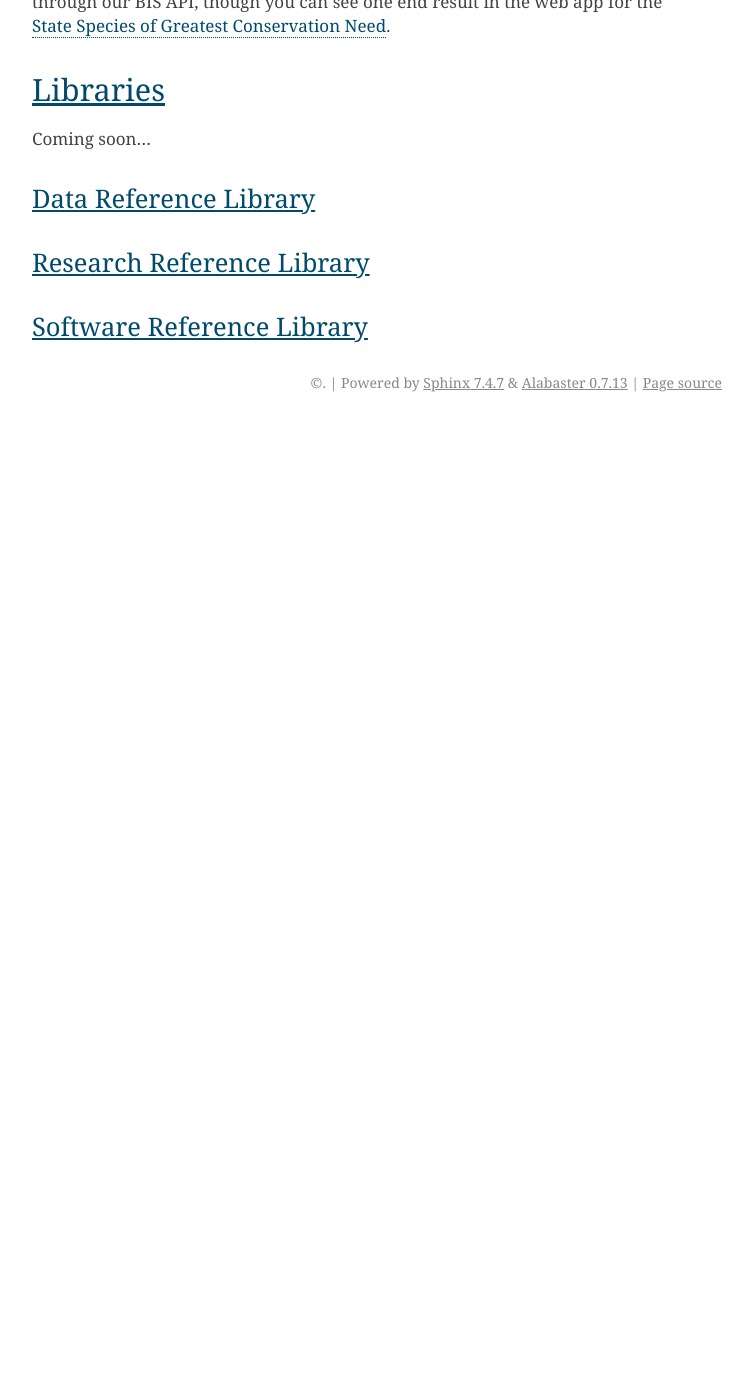
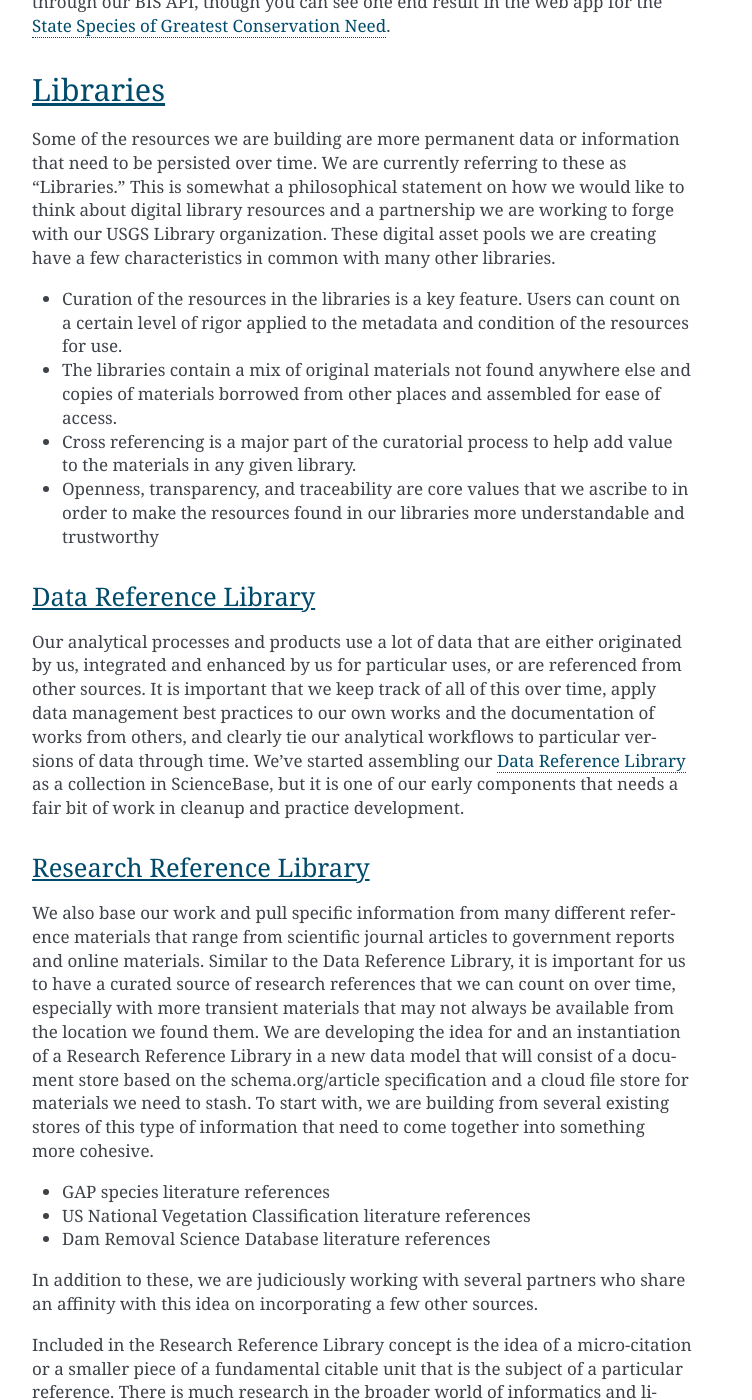
Before and after one commit to usgs-bis/nbmdocs, a Sphinx documentation site: the page built from docs/bis.rst, in a window 1280 px wide and 1400 px high, scrolled down 2325 px. Shown: the whole window, without its empty margins (388-1140 px from the left). Built offline with Sphinx 7.4.7, drawn with Linux system fonts in a browser that asks for light colours; before the commit the page ends 2747 px from its top, so only the background shows below that; some of the changed text lies outside the part shown.

Commit message:
Added content on the Biogeographic Information System

```diff
--- a/docs/bis.rst
+++ b/docs/bis.rst
@@ -38,13 +38,39 @@ As we've worked through this and other registry concepts, we've come to determin
 Libraries
 ---------
 
-Coming soon...
+Some of the resources we are building are more permanent data or information that need to be persisted over time. We are currently referring to these as "Libraries." This is somewhat a philosophical statement on how we would like to think about digital library resources and a partnership we are working to forge with our USGS Library organization. These digital asset pools we are creating have a few characteristics in common with many other libraries.
+
+* Curation of the resources in the libraries is a key feature. Users can count on a certain level of rigor applied to the metadata and condition of the resources for use.
+* The libraries contain a mix of original materials not found anywhere else and copies of materials borrowed from other places and assembled for ease of access.
+* Cross referencing is a major part of the curatorial process to help add value to the materials in any given library.
+* Openness, transparency, and traceability are core values that we ascribe to in order to make the resources found in our libraries more understandable and trustworthy
 
 Data Reference Library
 ~~~~~~~~~~~~~~~~~~~~~~
 
+Our analytical processes and products use a lot of data that are either originated by us, integrated and enhanced by us for particular uses, or are referenced from other sources. It is important that we keep track of all of this over time, apply data management best practices to our own works and the documentation of works from others, and clearly tie our analytical workflows to particular versions of data through time. We've started assembling our `Data Reference Library <https://www.sciencebase.gov/catalog/item/5644f3c1e4b0aafbcd0188f1>`_ as a collection in ScienceBase, but it is one of our early components that needs a fair bit of work in cleanup and practice development.
+
 Research Reference Library
 ~~~~~~~~~~~~~~~~~~~~~~~~~~
 
+We also base our work and pull specific information from many different reference materials that range from scientific journal articles to government reports and online materials. Similar to the Data Reference Library, it is important for us to have a curated source of research references that we can count on over time, especially with more transient materials that may not always be available from the location we found them. We are developing the idea for and an instantiation of a Research Reference Library in a new data model that will consist of a document store based on the schema.org/article specification and a cloud file store for materials we need to stash. To start with, we are building from several existing stores of this type of information that need to come together into something more cohesive.
+
+* GAP species literature references
+* US National Vegetation Classification literature references
+* Dam Removal Science Database literature references
+
+In addition to these, we are judiciously working with several partners who share an affinity with this idea on incorporating a few other sources.
+
+Included in the Research Reference Library concept is the idea of a micro-citation or a smaller piece of a fundamental citable unit that is the subject of a particular reference. There is much research in the broader world of informatics and library science on this topic we are paying attention to, but we have an immediate practical need to record and reference micro-citations from which we are extracting data attributes across a number of our projects.
+
 Software Reference Library
 ~~~~~~~~~~~~~~~~~~~~~~~~~~
+
+Our analysis activities also result in the need for a Software Reference Library consisting of both our own original works and the various software dependencies that our work generates over time. We are still working out what all this practice will consist of and the rules for operating this component of the BIS, but we are working to identify and adopt best appropriate practices from software engineering in this work. This ranges from our own software development practices using git methods with both GitHub and GitLab (internally) to declaring and managing software requirements in our code and leveraging technologies like Docker to cache some of those dependencies within the Library.
+
+We consider the following two GitHub organizations to be primary entry points to the Software Reference Library:
+
+* https://github.com/usgs-bcb Lab space for experimental works
+* https://github.com/usgs-bis More curated space for major software components of the BIS
+
+In addition, we maintain a GitLab space within the secure part of code.usgs.gov and a group there for software projects that require temporary or permanent security controls.
```
Also changed, not shown: 8 other files.
